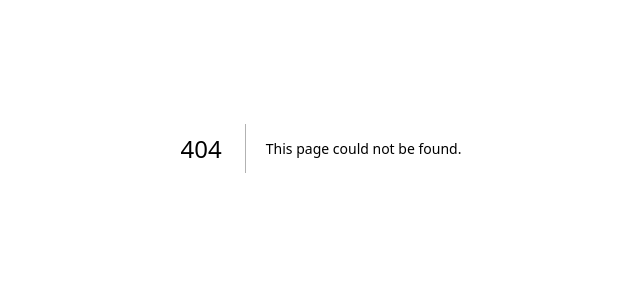
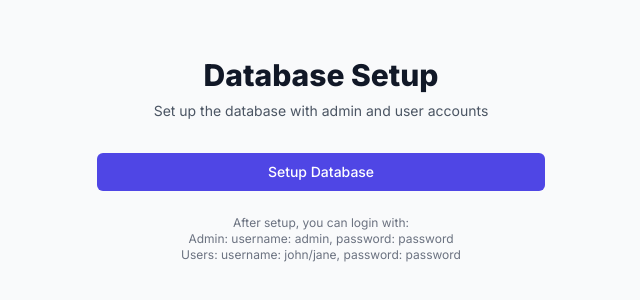
Before and after one commit to Jinius007/dairy-sustainability-hub, a Next.js app: page /setup in a window 1280 px wide. Before the commit this address had no page. Shown: the part 252-552 px from the top of the page, without its empty margins (319-959 px from the left). Built offline with nearby package versions, Linux system fonts and the light colour scheme.

Commit message:
Add setup page for easy database initialization

```diff
--- /dev/null
+++ b/src/app/setup/page.tsx
@@ -0,0 +1,74 @@
+"use client";
+
+import { useState } from "react";
+
+export default function SetupPage() {
+  const [status, setStatus] = useState("");
+  const [loading, setLoading] = useState(false);
+
+  const setupDatabase = async () => {
+    setLoading(true);
+    setStatus("Setting up database...");
+
+    try {
+      const response = await fetch("/api/setup-database", {
+        method: "POST",
+      });
+
+      const data = await response.json();
+
+      if (response.ok) {
+        setStatus(`✅ ${data.message}`);
+      } else {
+        setStatus(`❌ Error: ${data.error}`);
+      }
+    } catch (error) {
+      setStatus(`❌ Network error: ${error}`);
+    } finally {
+      setLoading(false);
+    }
+  };
+
+  return (
+    <div className="min-h-screen flex items-center justify-center bg-gray-50">
+      <div className="max-w-md w-full space-y-8">
+        <div>
+          <h2 className="mt-6 text-center text-3xl font-extrabold text-gray-900">
+            Database Setup
+          </h2>
+          <p className="mt-2 text-center text-sm text-gray-600">
+            Set up the database with admin and user accounts
+          </p>
+        </div>
+
+        <div className="mt-8 space-y-6">
+          <button
+            onClick={setupDatabase}
+            disabled={loading}
+            className="group relative w-full flex justify-center py-2 px-4 border border-transparent text-sm font-medium rounded-md text-white bg-indigo-600 hover:bg-indigo-700 focus:outline-none focus:ring-2 focus:ring-offset-2 focus:ring-indigo-500 disabled:opacity-50"
+          >
+            {loading ? "Setting up..." : "Setup Database"}
+          </button>
+
+          {status && (
+            <div className="text-center">
+              <p className="text-sm">{status}</p>
+            </div>
+          )}
+
+          <div className="text-center">
+            <p className="text-xs text-gray-500">
+              After setup, you can login with:
+            </p>
+            <p className="text-xs text-gray-500">
+              Admin: username: admin, password: password
+            </p>
+            <p className="text-xs text-gray-500">
+              Users: username: john/jane, password: password
+            </p>
+          </div>
+        </div>
+      </div>
+    </div>
+  );
+}
```
